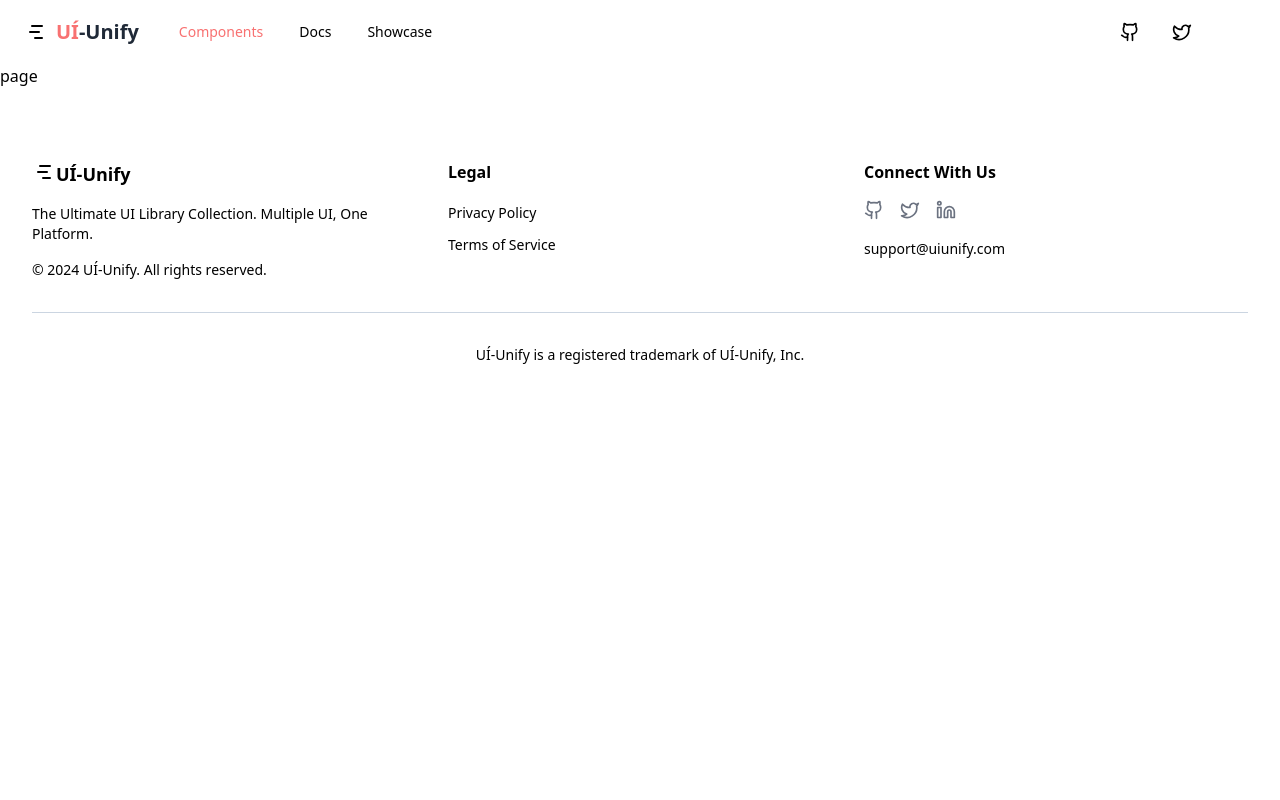
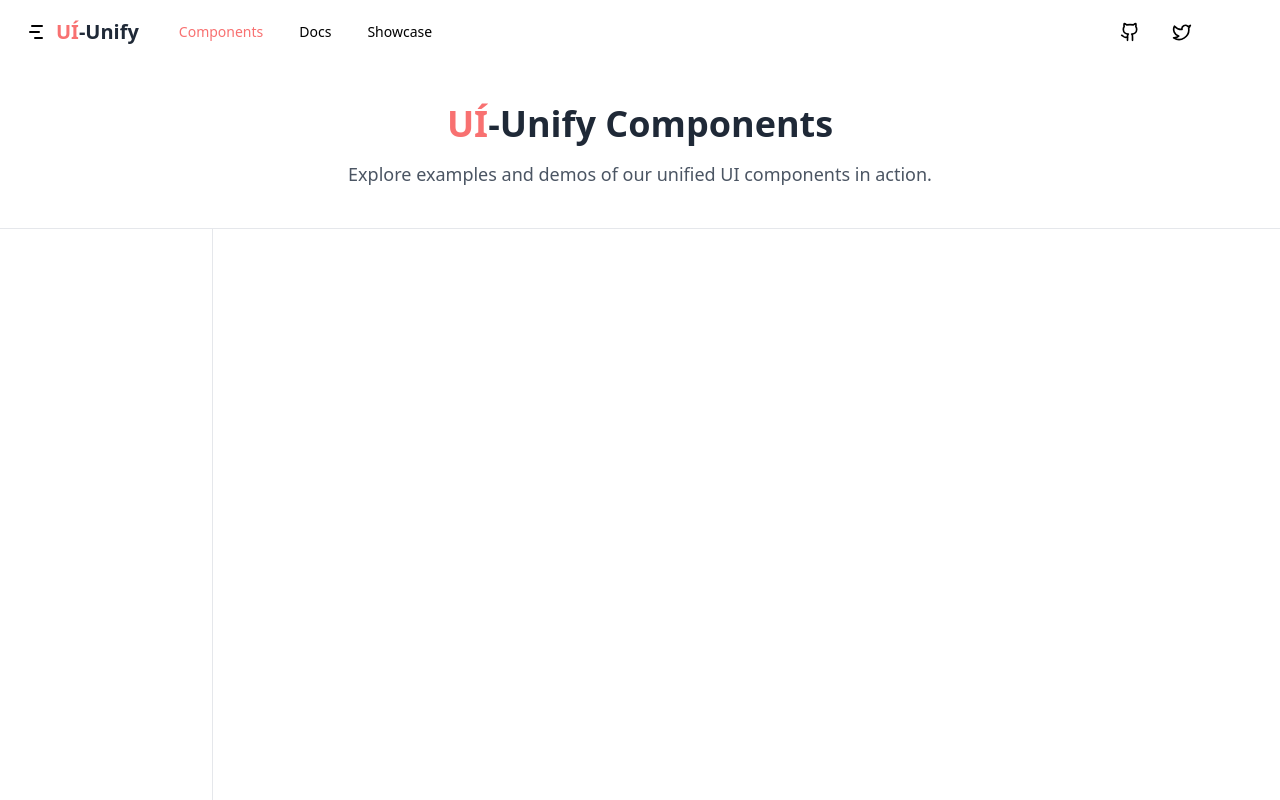
Before and after one commit to rishavchand/ui-unify, a Next.js app: page /components in a window 1280 px wide. Shown: the top 800 px of the page. Built offline with nearby package versions, Linux system fonts and the light colour scheme.

Commit message:
feat: create layout and components structure; remove old page component and add initial component definitions

```diff
--- /dev/null
+++ b/app/(components)/components.ts
@@ -0,0 +1,33 @@
+export const components = [
+  {
+    title: 'Follow for updates',
+    children: [
+      {
+        label: 'Twitter @pankajkumardev',
+        link: 'https://twitter.com/pankajkumardev',
+      },
+    ],
+  },
+  {
+    Installation: 'Getting Started',
+    children: [
+      {
+        label: 'Introduction',
+        Link: '/components',
+      },
+      {
+        label: 'Installation',
+        Link: '/components/Installation',
+      },
+    ],
+  },
+  {
+    Components: 'Components ',
+    children: [
+      {
+        label: 'Alert',
+        Link: '/components/Alert',
+      },
+    ],
+  },
+];
--- a/app/components/page.tsx
+++ b/app/(components)/components/page.tsx
@@ -1,7 +1,11 @@
 import React from 'react';
 
 const page = () => {
-  return <div>page</div>;
+  return (
+    <div>
+
+    </div>
+  );
 };
 
 export default page;
--- /dev/null
+++ b/app/(components)/layout.tsx
@@ -0,0 +1,28 @@
+import React, { Children } from 'react';
+
+const layout = ({ children }: { children: React.ReactNode }) => {
+  return (
+    <div>
+      <header className="text-center mt-10 pb-10">
+        <h1 className="text-3xl sm:text-4xl font-bold text-gray-800 dark:text-gray-200">
+          <span className="font-bold text-red-400">
+            UÍ
+            <span className="text-gray-800 dark:text-[#E7E9EC]">-Unify</span>
+          </span>{' '}
+          Components
+        </h1>
+        <p className="text-base sm:text-lg text-gray-600 dark:text-gray-400 mt-4">
+          Explore examples and demos of our unified UI components in action.
+        </p>
+      </header>
+      <div className="grid grid-cols-6 min-h-screen  border-t border-gray-200 dark:border-gray-700">
+        <div className="col-span-1 px-4  border-r  pt-4 border-gray-200 dark:border-gray-700">
+
+        </div>
+        <div className="col-span-5 mt-2">{children}</div>
+      </div>
+    </div>
+  );
+};
+
+export default layout;
```
